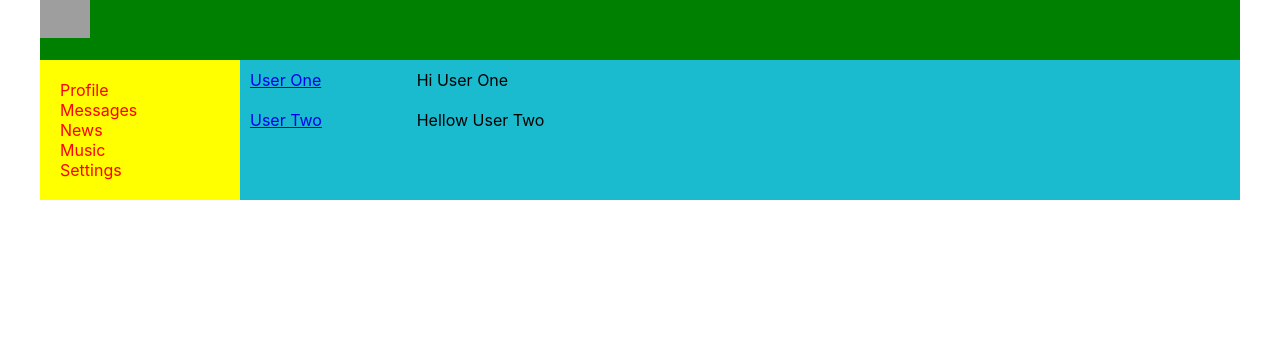
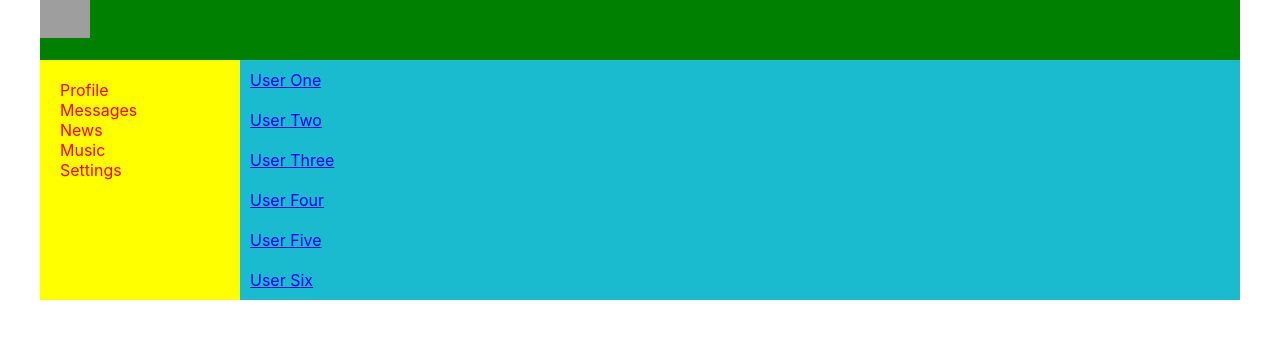
Before and after one commit to AndreyNEfremov/itkam-app, a React (Create React App) app: page /dialogs in a window 1280 px wide. Shown: the top 338 px of the page. Built offline with nearby package versions, Linux system fonts and the light colour scheme; grey boxes are pictures that could not be loaded.

Commit message:
map component

```diff
--- a/src/components/Dialogs/Dialogs.jsx
+++ b/src/components/Dialogs/Dialogs.jsx
@@ -28,7 +28,15 @@ const Dialogs = (props) => {
         { id: 6, name: "User Six" }
     ];
 
-    let messagesData = [
+    let dialogsElements = dialogsData.map(dialog => <DialogItem name={dialog.name} id={dialog.id} />);
+
+    // [
+    //     <DialogItem name={dialogsData[0].name} id={dialogsData[0].id} />,
+    //     <DialogItem name={dialogsData[1].name} id={dialogsData[1].id} />,
+    //     <DialogItem name={dialogsData[2].name} id={dialogsData[2].id} />
+    // ];
+
+    let messages = [
         { id: 1, message: "Hi User One" },
         { id: 2, message: "Hellow User Two" },
         { id: 3, message: "Hey User Three" },
@@ -37,19 +45,25 @@ const Dialogs = (props) => {
         { id: 6, message: "Whatta User Six" }
     ];
 
+    let messagesElements = messages.map(m => <Message message={m.message} />);
+
     return (
         <div className={classes.dialogs}>
             <div className={classes.usersDialogs}>
-                <DialogItem name={dialogsData[0].name} id={dialogsData[0].id} />
-                <DialogItem name={dialogsData[1].name} id={dialogsData[1].id} />
+
+                {dialogsElements}
+
+                {/* <DialogItem name={dialogsData[0].name} id={dialogsData[0].id} />
+                <DialogItem name={dialogsData[1].name} id={dialogsData[1].id} /> */}
                 {/* <DialogItem name='User Three' id='3' />
                 <DialogItem name='User Four' id='4' />
                 <DialogItem name='User Five' id='5' />
                 <DialogItem name='User Six' id='6' /> */}
             </div>
             <div className={classes.messages}>
-                <Message text={messagesData[0].message} />
-                <Message text={messagesData[1].message}  />
+                {messagesElements}
+                {/* <Message text={messagesData[0].message} />
+                <Message text={messagesData[1].message} /> */}
                 {/* <Message text='Lorem, ipsum dolor.' />
                 <Message text='Lorem ipsum dolor sit, amet consectetur adipisicing elit. Voluptatibus repudiandae laudantium adipisci laborum accusantium odit sequi, culpa quibusdam.' />
                 <Message text='Lorem ipsum dolor sit amet consectetur adipisicing elit. Rerum, qui officia.' />
--- a/src/components/Profile/MyPosts/MyPosts.jsx
+++ b/src/components/Profile/MyPosts/MyPosts.jsx
@@ -4,7 +4,7 @@ import Post from './Post/Post';
 
 const MyPosts = (props) => {
 
-    let postData = [
+    let posts = [
         { id: 1, message: "Post One", likesCount: 12 },
         { id: 2, message: "Post Two", likesCount: 5 },
         { id: 3, message: "Post Three", likesCount: 4 },
@@ -12,6 +12,8 @@ const MyPosts = (props) => {
         { id: 5, message: "Post Five", likesCount: 2 },
         { id: 6, message: "Post User Six", likesCount: 3 }
     ];
+
+    let postsElements = posts.map (p => <Post message={p.message} likesCount={p.likesCount} />)
 
     return (
         <div className={classes.postsBlock}>
@@ -28,9 +30,10 @@ const MyPosts = (props) => {
                 </div>
             </div>
             <div className={classes.posts}>
-                <Post message={postData[0].message} likesCount={postData[0].likesCount} />
+                {/* <Post message={postData[0].message} likesCount={postData[0].likesCount} />
                 <Post message={postData[1].message} likesCount={postData[1].likesCount} />
-                <Post message={postData[2].message} likesCount={postData[2].likesCount} />
+                <Post message={postData[2].message} likesCount={postData[2].likesCount} /> */}
+                {postsElements}
             </div>
         </div>
     )
```
